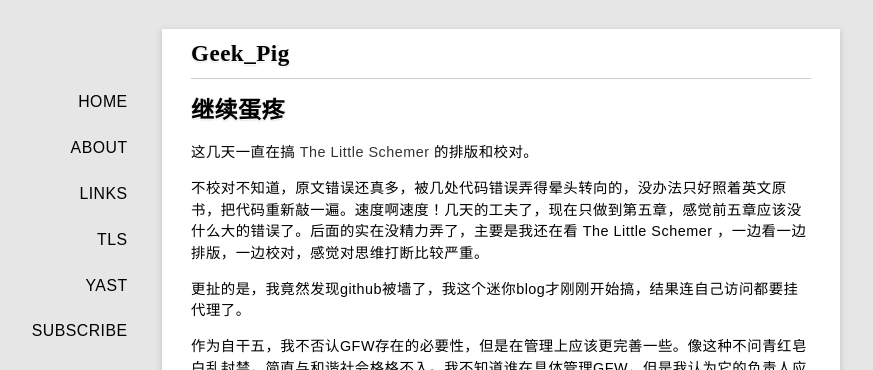
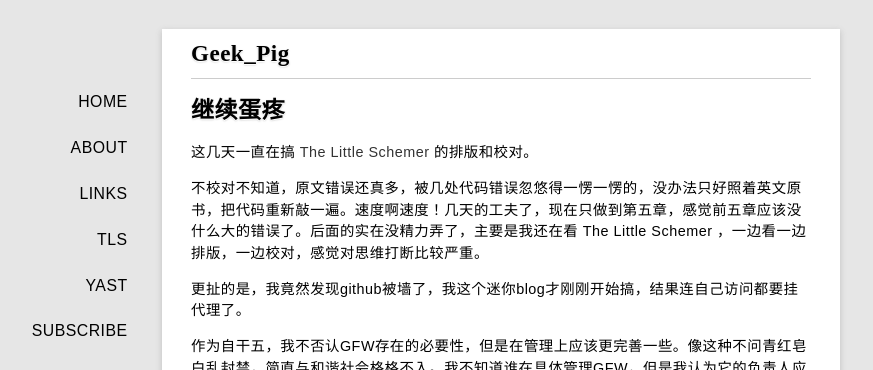
Before and after one commit to rhuichao/uternet.github.io, a Jekyll site: the page built from _posts/2014-03-31-danten2.md, in a window 1280 px wide. Shown: the top 370 px of the page, without its empty margins (139-1012 px from the left). Built offline with Jekyll 4.4.1, drawn with Linux system fonts in a browser that asks for light colours; some web fonts are replaced; Markdown is read by kramdown in place of the engine named in the settings.

Commit message:
new document posted

```diff
--- a/_posts/2014-03-31-danten2.md
+++ b/_posts/2014-03-31-danten2.md
@@ -5,7 +5,7 @@ date: 2014-03-31
 ---
 这几天一直在搞 [The Little Schemer](/TLS/) 的排版和校对。
 
-不校对不知道，原文错误还真多，被几处代码错误弄得晕头转向的，没办法只好照着英文原书，把代码重新敲一遍。速度啊速度！几天的工夫了，现在只做到第五章，感觉前五章应该没什么大的错误了。后面的实在没精力弄了，主要是我还在看 The Little Schemer ，一边看一边排版，一边校对，感觉对思维打断比较严重。
+不校对不知道，原文错误还真多，被几处代码错误忽悠得一愣一愣的，没办法只好照着英文原书，把代码重新敲一遍。速度啊速度！几天的工夫了，现在只做到第五章，感觉前五章应该没什么大的错误了。后面的实在没精力弄了，主要是我还在看 The Little Schemer ，一边看一边排版，一边校对，感觉对思维打断比较严重。
 
 更扯的是，我竟然发现github被墙了，我这个迷你blog才刚刚开始搞，结果连自己访问都要挂代理了。
 
```
